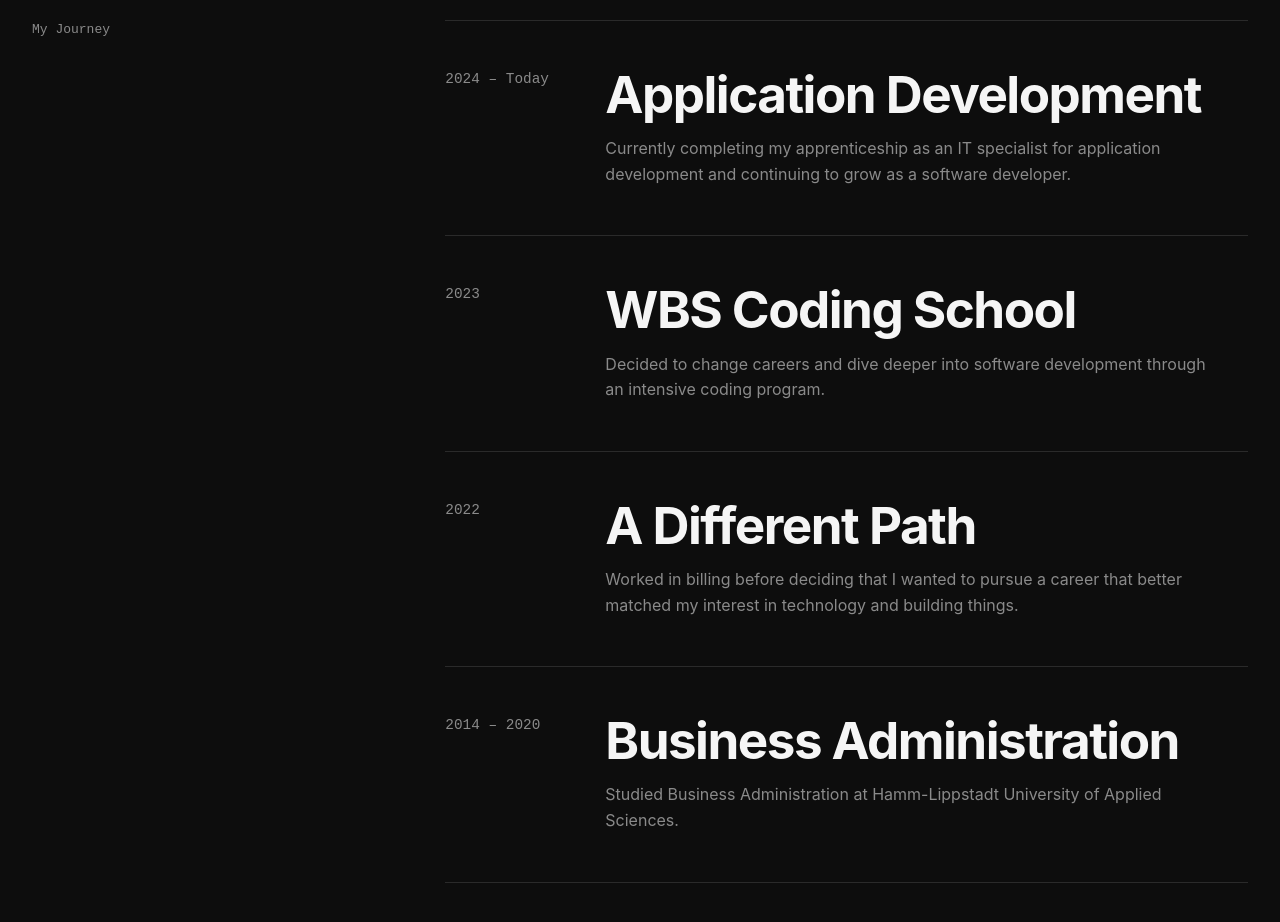
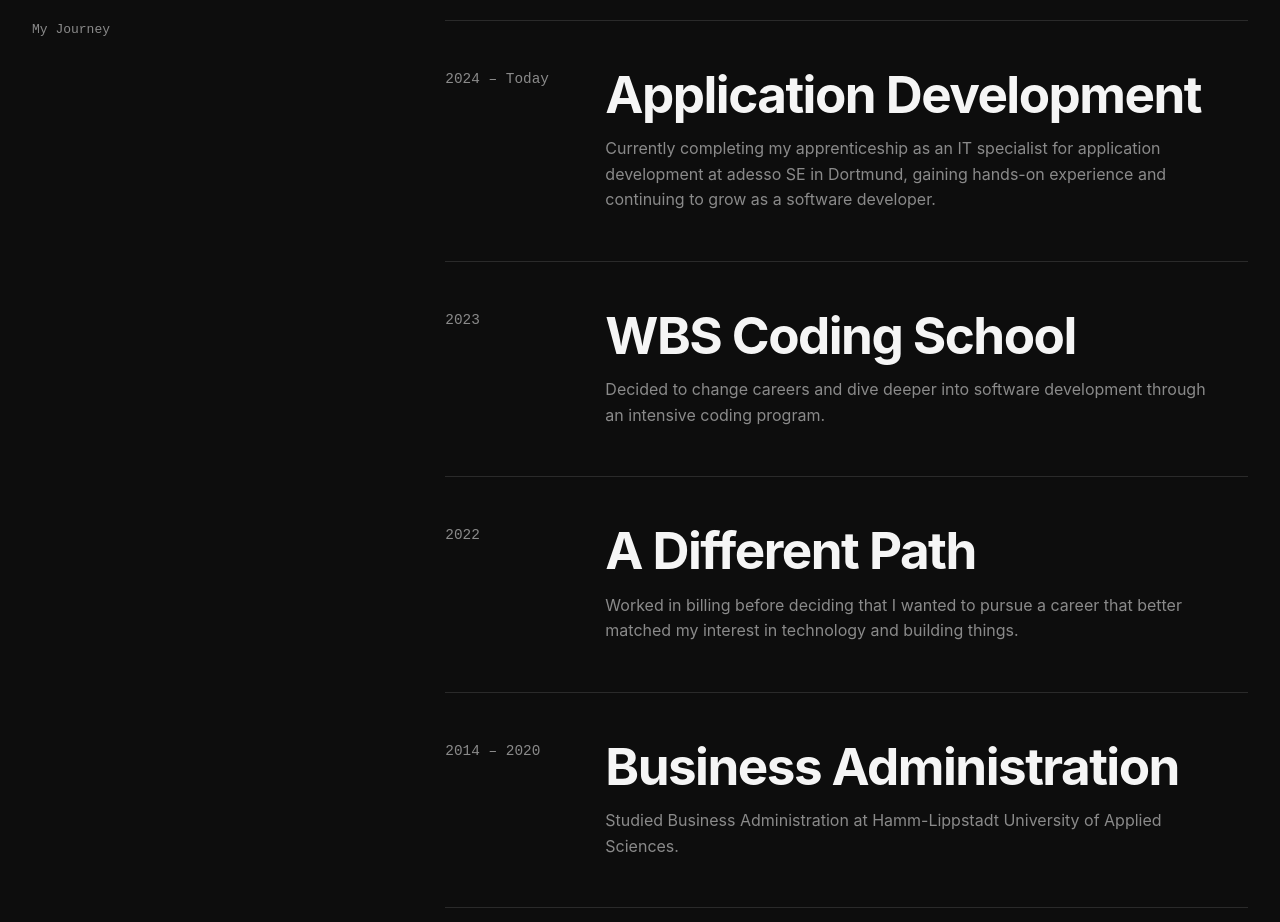
Before and after one commit to nineb1ts/nineb1ts.de, a React (Vite) app: page / in a window 1280 px wide. Shown: the part 3340-4262 px from the top of the page. Built offline with nearby package versions, Linux system fonts and the light colour scheme.

Commit message:
content: refine application development journey entry

```diff
--- a/src/App.tsx
+++ b/src/App.tsx
@@ -43,7 +43,7 @@
       period: "2024 – Today",
       title: "Application Development",
       description:
-        "Currently completing my apprenticeship as an IT specialist for application development and continuing to grow as a software developer.",
+        "Currently completing my apprenticeship as an IT specialist for application development at adesso SE in Dortmund, gaining hands-on experience and continuing to grow as a software developer.",
     },
     {
       period: "2023",
```
